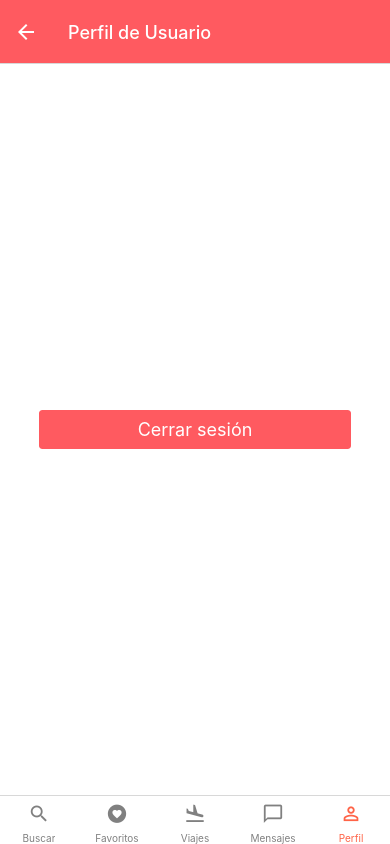
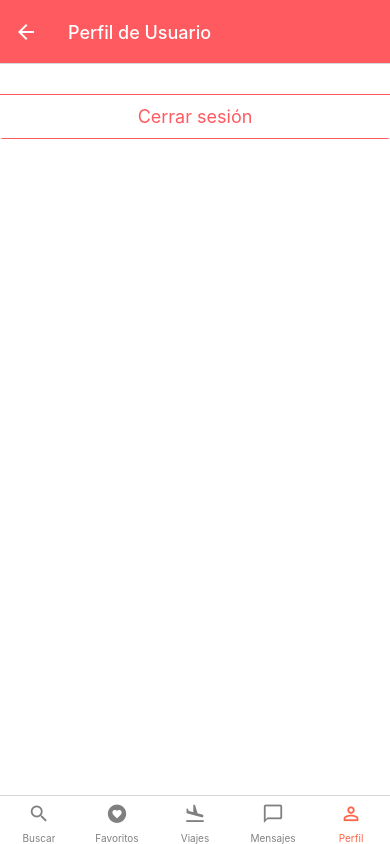
Before and after one commit to AraceliGarcia1/airbb, a React Native app: screen /userLogged in a window 390 px wide. Built offline with nearby package versions, Linux system fonts and the light colour scheme; no server answers.

Commit message:
Comienzod de Avatar

```diff
--- a/app/components/profile/CreateForm.js
+++ b/app/components/profile/CreateForm.js
@@ -11,7 +11,7 @@ import {
 import Loading from "../Loading";
 
 export default function CreateForm(props) {
-  const { navigation } = props;
+  const { navigation,toastRef } = props;
   const [loading, setLoading] = useState(false);
   const [showPassword, setShowPassword] = useState(true);
   const [formData, setFormData] = useState({
@@ -57,7 +57,7 @@ export default function CreateForm(props) {
           })
           .catch((error) => {
             setLoading(false);
-            console.log("No se pudo crear", error);
+            toastRef.current.show("Esta cuenta se encuentra registrada");
           });
       } else {
         setError({
--- a/app/components/profile/LoginForm.js
+++ b/app/components/profile/LoginForm.js
@@ -5,11 +5,12 @@ import { getAuth, signInWithEmailAndPassword } from "firebase/auth";
 import { isEmpty } from "lodash";
 import { NavigationRouteContext } from "@react-navigation/native";
 import Loading from "../Loading";
-//import
+
 
 export default function LoginForm(props) {
   //desestructurar props
-  const { navigation } = props;
+  const { navigation,toastRef } = props;
+  console.log(toastRef);
   const [loading, setLoading] = useState(false);
   //posicion 0 get, 1 set
 
@@ -40,7 +41,7 @@ export default function LoginForm(props) {
         })
         .catch((error) => {
           setLoading(false);
-          console.log("Usuario y contraseñas incorrectas", error);
+          toastRef.current.show("Usuario o contraseña incorrectas");
         });
       setError({
         email: "",
--- /dev/null
+++ b/app/components/profile/UserInfo.js
@@ -0,0 +1,26 @@
+import { StyleSheet, Text, View } from 'react-native'
+import React from 'react'
+import { Avatar } from 'react-native-elements'
+
+
+export default function UserInfo(props) {
+     console.log(props)
+     const {infoUser:{id,photoUrl,displayName,email}}=props
+  return (
+    <View style={styles.container}>
+     <Avatar
+     rounded
+     size="large"
+     containerStyle={styles.avatarContainer}
+     source={photoUrl?{uri:photoUrl}: require("../../../assets/profileGuest2.png")}
+     >
+          <Avatar.Accessory size={22} onPress={()=>console.log("hola")}/>
+     </Avatar>
+    </View>
+  )
+}
+
+const styles = StyleSheet.create({
+
+
+})
--- a/app/screens/profile/UserCreate.js
+++ b/app/screens/profile/UserCreate.js
@@ -1,12 +1,14 @@
 import { StyleSheet, Text, View, ScrollView } from 'react-native'
-import React from 'react'
+import React,{useRef} from 'react'  //use Ref es un referencia para el Toast
 import { Image } from 'react-native-elements'
 import CreateForm from '../../components/profile/CreateForm'
 import { useNavigation } from '@react-navigation/native'
+import Toast from 'react-native-easy-toast'
 
 
 
 export default function UserCreate() {
+  const toastRef=useRef()
   const navigation = useNavigation()
   return (
     <View style={styles.container} >
@@ -16,10 +18,15 @@ export default function UserCreate() {
           resizeMode="contain"
           style={styles.img}
         />
-        <CreateForm navigation={navigation}/>
+        <CreateForm navigation={navigation} toastRef={toastRef}/>
 
 
       </ScrollView>
+      <Toast
+      ref={toastRef}          //estilos del toast para el create form
+      opacity={0,9}
+      position="center"
+      />
 
     </View>
   )
--- a/app/screens/profile/UserLogged.js
+++ b/app/screens/profile/UserLogged.js
@@ -2,47 +2,56 @@ import React, {useEffect,useState}from "react";
 import { View, Text, StyleSheet } from "react-native";
 import { getAuth } from "firebase/auth";
 import { Button } from "react-native-elements/dist/buttons/Button";
+import UserInfo from "../../components/profile/UserInfo";
 
 export default function UserLogged() {
-    const [reaload,setReaload]=useState()
-    const[infoUser,setInfoUser]=useState()
+    const [reaload,setReaload]=useState(false)
+    const[infoUser,setInfoUser]=useState(null)
+    const auth=getAuth()
+
     useEffect(()=>{
         (async ()=>{
-            const user= auth.currentUser
+            const user= await auth.currentUser
             setInfoUser(user)
-
-        })
+        })()
         setReaload(false)
 
     },[reaload])
 
-
-  const auth = getAuth();
   return (
     <View style={styles.container}>
+       {infoUser && <UserInfo infoUser={infoUser}/>}
       <Button
       title="Cerrar sesión"
       buttonStyle={styles.btn}
-      containerStyle={styles.btnContainer}
+      titleStyle={styles.btnTitle}
+
       onPress={()=>auth.signOut()}
       />
+
     </View>
   );
 }
 
 const styles = StyleSheet.create({
   container: {
-    flex: 1,
-    backgroundColor: "#fff",
-    justifyContent: "center",
-    alignItems: "center",
+   minHeight:"100%",
+   backgroundColor:"#FFF",
+
   },
-  btnContainer: {
-    width: "80%",
+  btnTitle: {
+   color:"#ff5a60",
   },
   btn: {
-    backgroundColor:"#ff5a60",
-    color: "#fff",
+    marginTop:30,
+    borderRadius:0,
+    backgroundColor:"#FFF",
+    borderTopWidth:1,
+    borderTopColor:"#ff5a60",
+    borderBottomWidth:1,
+    borderBottomColor:"#ff5a60",
+    paddingTop:10,
+    paddingBottom:10,
   },
 });
 //alignten horizontal
--- a/app/screens/profile/UserLogin.js
+++ b/app/screens/profile/UserLogin.js
@@ -1,13 +1,15 @@
 
-import React,{useState} from 'react'
+import React,{useState,useRef} from 'react'
 import { Text, View, ScrollView, StyleSheet } from 'react-native'
 import {Image} from "react-native-elements"
 import LoginForm from '../../components/profile/LoginForm'
 import { useNavigation } from '@react-navigation/native'
+import Toast from "react-native-easy-toast"
 
 
 export default function UserLogin() {
   const navigation=useNavigation()
+  const toastRef=useRef()
 
   return (
     <View style={styles.container}>
@@ -19,9 +21,14 @@ export default function UserLogin() {
          style={styles.img}
 
         />
-        <LoginForm navigation={navigation}/>
+        <LoginForm navigation={navigation} toastRef={toastRef}/>
 
       </ScrollView>
+      <Toast
+      ref={toastRef} opacity={0,9}
+      position="center"
+
+      />
     </View>
   )
 }
```
